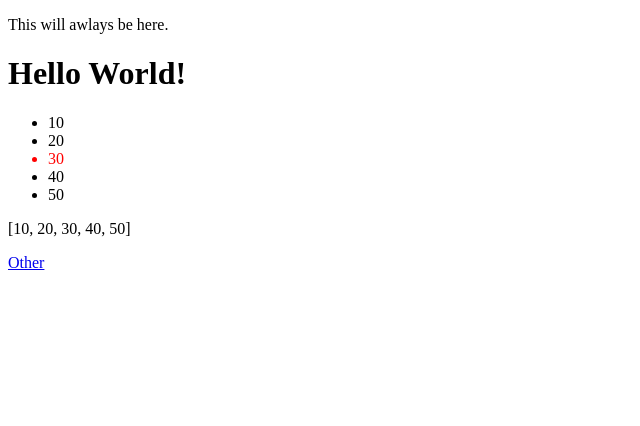
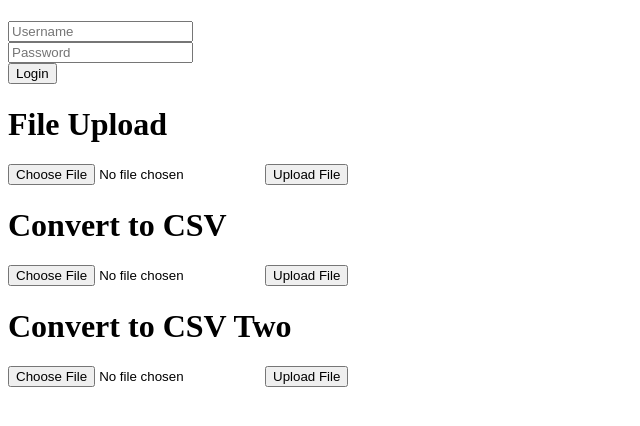
Before and after one commit to BurovSt/FirstAppPractice, a Flask app: page / in a window 1280 px wide. Shown: the top 426 px of the page, without its empty margins (0-640 px from the left). Run offline with Flask 3, Linux system fonts and the light colour scheme.

Commit message:
Forms, POST Requests, File Handling - Flask Tutorial Series #4 UNFINISHED

```diff
--- a/app.py
+++ b/app.py
@@ -1,38 +1,77 @@
-from flask import Flask, request, make_response, render_template, redirect, url_for
+import os
+import uuid
+import pandas as pd
+from flask import Flask, send_from_directory, request, render_template, Response
 
 app = Flask(__name__, template_folder='templates')
 
 
-@app.route('/')
+@app.route('/', methods=['GET', 'POST'])
 def index():
-    myvalue = 'NeuralNine'
-    myresults = 10 + 20
-    mylist = [10, 20, 30, 40, 50]
-    return render_template('index.html',
-                           mylist=mylist)
-
-@app.route('/other')
-def other():
-    some_text = 'Hello World'
-    return render_template('other.html', some_text=some_text)
+    if request.method == 'GET':
+        return render_template('index.html')
+    elif request.method == 'POST':
+        username = request.form.get('username')
+        password = request.form.get('password')
 
 
-@app.route('/redirect_endpoint')
-def redirect_endpoint():
-    return redirect(url_for('other'))
-@app.template_filter('reverse_string')
-def reverse_string(s):
-    return s[::-1]
+    if username == "neuralnine" and password == "password":
+        return "Success"
 
-@app.template_filter('repeat')
-def repeat(s, times=2):
-    return s * times
+    else:
+        return "Failure"
 
-@app.template_filter('alternate_case')
-def alternate_case(s):
-    return "".join([c.upper() if i % 2 == 0 else c.lower()
-                    for i, c in enumerate(s)])
+
+@app.route('/file_upload', methods=['POST'])
+def file_upload():
+    file = request.files['file']
+
+    if file.content_type == 'text/plain':
+        return file.read().decode()
+
+    elif file.content_type == 'application/vnd.openxmlformats-officedocument.spreadsheetml.sheet' or file.content_type == 'application/vnd.ms-excel':
+        dataframe = pd.read_excel(file)
+        return dataframe.to_html()
+
+
+@app.route('/convert_csv', methods=['POST'])
+def  convert_csv():
+    file = request.files['file']
+    dataframe = pd.read_excel(file)
+
+    response = Response(
+        dataframe.to_csv(),
+        mimetype='text/csv',
+        headers={
+            'Content-Disposition': 'attachment; filename=result.csv'
+        }
+    )
+    return response
+
+
+@app.route('/convert_csv_two', methods=['POST'])
+def convert_csv_two():
+    file = request.files['file']
+
+    dataframe = pd.read_excel(file)
+
+    if not os.path.exists('downloads'):
+        os.makedirs('downloads')
+
+    filename = f'{uuid.uuid4()}.csv'
+
+    dataframe.to_csv(os.path.join('downloads', filename))
+
+    return render_template('download.html', filename=filename)
+
+
+@app.route('/download/<filename>')
+def download(filename):
+    return send_from_directory('downloads', filename, download_name='result.csv')
+
+
+
 
 
 if __name__ == '__main__':
-    app.run(host='0.0.0.0', port=5555, debug=True)
+    app.run(host='0.0.0.0', debug=True)
--- a/templates/base.html
+++ b/templates/base.html
@@ -5,7 +5,6 @@
     <title>{% block title %}Default value{% endblock %}</title>
 </head>
 <body>
-    <p>This will awlays be here.</p>
 
     {% block content %}{% endblock %}
 </body>
--- a/templates/index.html
+++ b/templates/index.html
@@ -3,14 +3,28 @@
 
 {% block content %}
 
-    <h1>Hello World!</h1>
-    <ul>
-        {% for item in mylist %}
-            <li {% if item == 30 %}style="color: red"{% endif %}>{{ item }}</li>
-        {% endfor %}
-    </ul>
-    <p>{{ mylist }}</p>
+    <h1></h1>
+    <form method="POST" action="{{ url_for('index') }}">
+        <input type="text" name="username" placeholder="Username"><br>
+        <input type="text" name="password" placeholder="Password"><br>
+        <input type="submit" value="Login">
+    </form>
 
-    <a href="{{ url_for('other') }}">Other</a>
+    <h1>File Upload</h1>
+    <form method="POST" action="{{ url_for('file_upload') }}" enctype="multipart/form-data">
+        <input type="file" name="file" accept="application/vnd.openxmlformats-officedocument.spreadsheetml.sheet, application/vnd.ms-excel, text/plain" required="required">
+        <input type="Submit" value="Upload File">
+    </form>
 
+    <h1>Convert to CSV</h1>
+        <form method="POST" action="{{ url_for('convert_csv') }}" enctype="multipart/form-data">
+        <input type="file" name="file" accept="application/vnd.openxmlformats-officedocument.spreadsheetml.sheet, application/vnd.ms-excel, text/plain" required="required">
+        <input type="Submit" value="Upload File">
+    </form>
+
+    <h1>Convert to CSV Two</h1>
+        <form method="POST" action="{{ url_for('convert_csv_two') }}" enctype="multipart/form-data">
+        <input type="file" name="file" accept="application/vnd.openxmlformats-officedocument.spreadsheetml.sheet, application/vnd.ms-excel, text/plain" required="required">
+        <input type="Submit" value="Upload File">
+    </form>
 {% endblock %}
```
Also changed, not shown: templates/download.html (added, +8 -0 lines), templates/hello.txt (added, +8 -0 lines).
